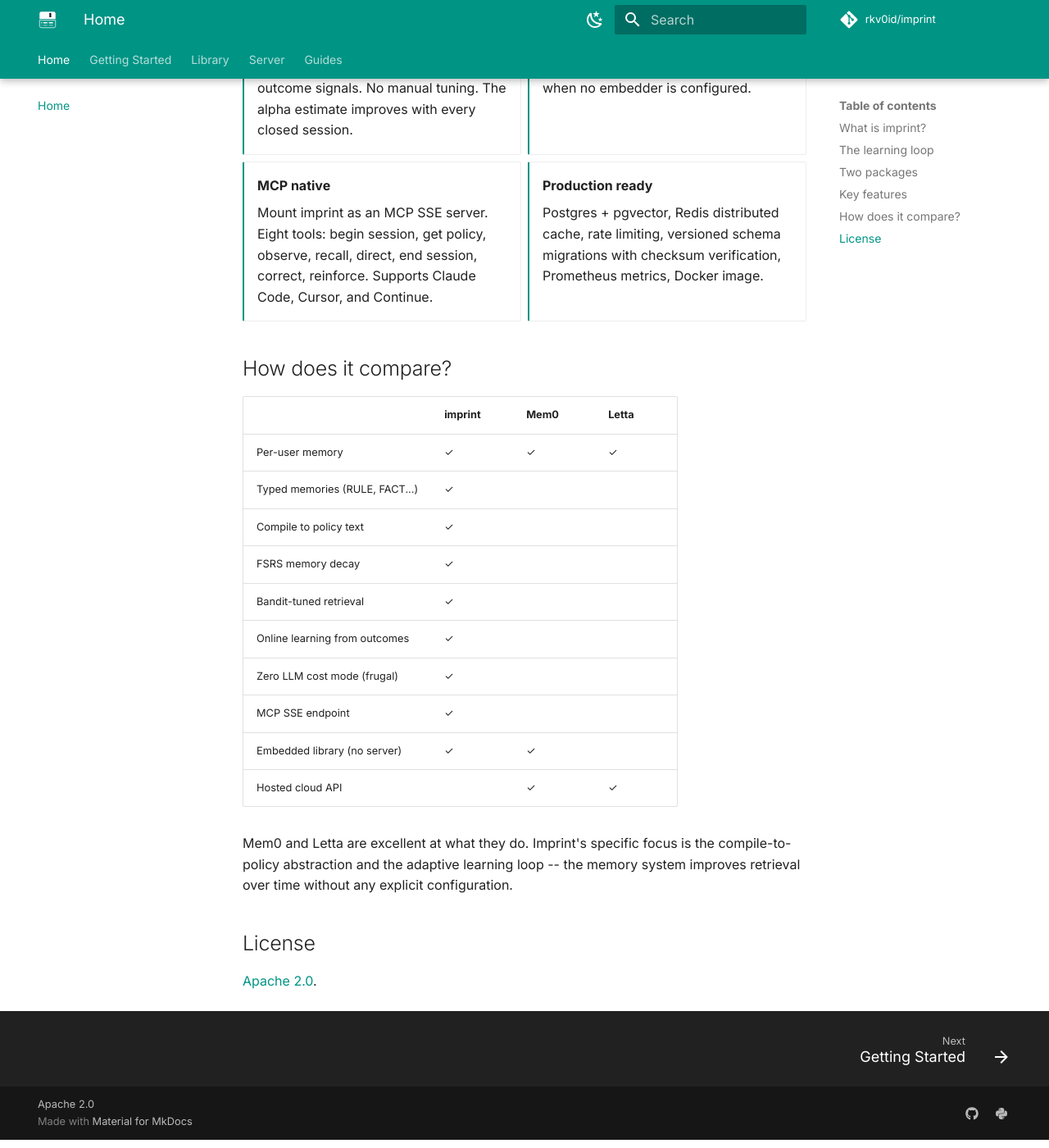
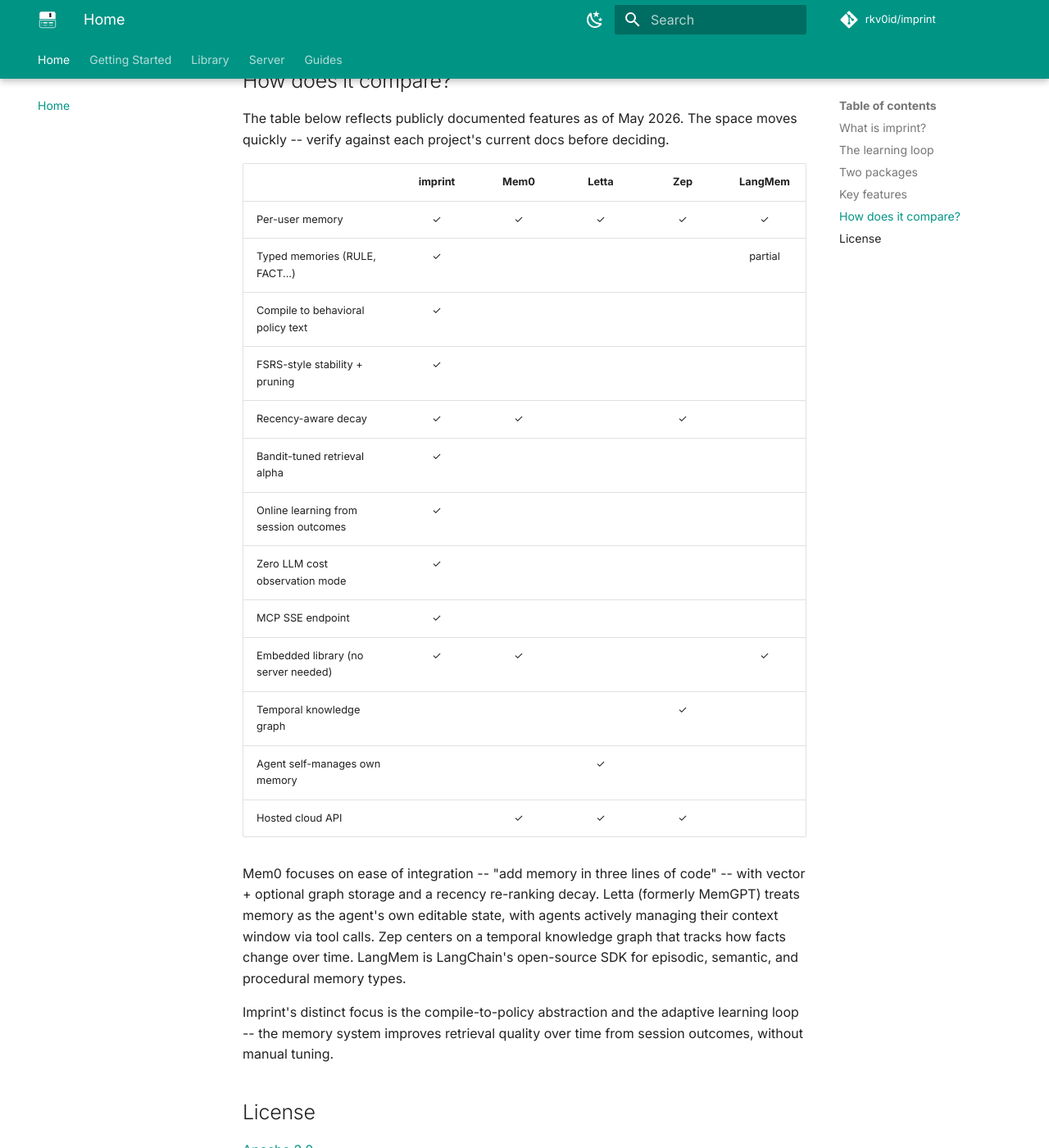
Before and after one commit to rkv0id/imprint, an MkDocs documentation site: the page built from docs/index.md, in a window 1280 px wide and 1400 px high, scrolled down 2490 px. Shown: the whole window at 82% size. Built offline with MkDocs 1.6.1 and Material for MkDocs 9.7.7, drawn with Linux system fonts in a browser that asks for light colours; comment, search, counter and statistics services are not loaded; some of the changed text lies outside the part shown.

Commit message:
docs: expand comparison table with Zep, LangMem, accurate feature flags, date caveat (#135)

````diff
--- a/docs/index.md
+++ b/docs/index.md
@@ -68,7 +68,7 @@
     # Compile a behavioral policy -- inject into system prompt
     policy = await imprint.get_policy(user_id="alice")
     print(policy.text)
-    # -> "Write responses in prose rather than bullet points."
+    # → "Write responses in prose rather than bullet points."
     ```
 
     [Get started](getting-started/quickstart.md){ .md-button .md-button--primary }
@@ -140,22 +140,36 @@
 
 ## How does it compare?
 
-| | imprint | Mem0 | Letta |
-|---|---|---|---|
-| Per-user memory | ✓ | ✓ | ✓ |
-| Typed memories (RULE, FACT...) | ✓ | | |
-| Compile to policy text | ✓ | | |
-| FSRS memory decay | ✓ | | |
-| Bandit-tuned retrieval | ✓ | | |
-| Online learning from outcomes | ✓ | | |
-| Zero LLM cost mode (frugal) | ✓ | | |
-| MCP SSE endpoint | ✓ | | |
-| Embedded library (no server) | ✓ | ✓ | |
-| Hosted cloud API | | ✓ | ✓ |
+The table below reflects publicly documented features as of May 2026. The space
+moves quickly -- verify against each project's current docs before deciding.
 
-Mem0 and Letta are excellent at what they do. Imprint's specific focus is the
-compile-to-policy abstraction and the adaptive learning loop -- the memory
-system improves retrieval over time without any explicit configuration.
+| | imprint | Mem0 | Letta | Zep | LangMem |
+|---|:---:|:---:|:---:|:---:|:---:|
+| Per-user memory | ✓ | ✓ | ✓ | ✓ | ✓ |
+| Typed memories (RULE, FACT...) | ✓ | | | | partial |
+| Compile to behavioral policy text | ✓ | | | | |
+| FSRS-style stability + pruning | ✓ | | | | |
+| Recency-aware decay | ✓ | ✓ | | ✓ | |
+| Bandit-tuned retrieval alpha | ✓ | | | | |
+| Online learning from session outcomes | ✓ | | | | |
+| Zero LLM cost observation mode | ✓ | | | | |
+| MCP SSE endpoint | ✓ | | | | |
+| Embedded library (no server needed) | ✓ | ✓ | | | ✓ |
+| Temporal knowledge graph | | | | ✓ | |
+| Agent self-manages own memory | | | ✓ | | |
+| Hosted cloud API | | ✓ | ✓ | ✓ | |
+
+Mem0 focuses on ease of integration -- "add memory in three lines of code" --
+with vector + optional graph storage and a recency re-ranking decay. Letta
+(formerly MemGPT) treats memory as the agent's own editable state, with
+agents actively managing their context window via tool calls. Zep centers on
+a temporal knowledge graph that tracks how facts change over time. LangMem is
+LangChain's open-source SDK for episodic, semantic, and procedural memory
+types.
+
+Imprint's distinct focus is the compile-to-policy abstraction and the adaptive
+learning loop -- the memory system improves retrieval quality over time from
+session outcomes, without manual tuning.
 
 ## License
 
````
Also changed, not shown: docs/server/overview.md (+1 -15 lines), docs/media/flow-diagram.svg, docs/media/server-architecture.svg (added), 1 other file.
